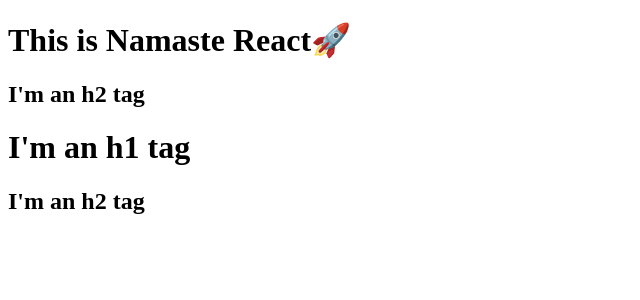
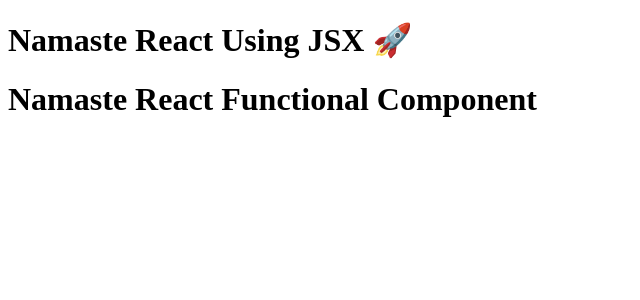
Before and after one commit to GMuskan/Namaste-React, a React (Vite) app: page / in a window 1280 px wide. Shown: the top 300 px of the page, without its empty margins (0-640 px from the left). Built offline with nearby package versions, Linux system fonts and the light colour scheme.

Commit message:
episode 3

```diff
--- a/App.js
+++ b/App.js
@@ -1,29 +1,38 @@
-import React from "react";
+import React, { StrictMode } from "react";
 import ReactDOM from "react-dom/client";
-const heading = React.createElement("h1", { id: "heading", xyz: "abc" }, "Hello World from React!");
-console.log(heading); //object
-// const root = ReactDOM.createRoot(document.getElementById("root"));
-// root.render(heading);
 
-//  nested html structure using react
+// JSX - (transpiled before it reaches the JS) - Parcel - Babel
+// JSX => Babel transpiles it to React.createElement => ReactElement(JS Object) => HTMLElement(render)
 
-//  <div id="parent">
-//     <div id="child">
-//         <h1>I'm an h1 tag</h1>
-//         <h2>I'm an h2 tag</h2>
-//     </div>
-//     <div id="child">
-//          <h1>I'm an h1 tag</h1>
-//          <h2>I'm an h2 tag</h2>
-//     </div>
-// </div>
+//React Element
+const heading = (
+    <h1 className="head" tabIndex="5">
+        Namaste React Using JSX 🚀
+    </h1>
+);
 
-const parent = React.createElement("div", { id: "parent" },
-    [React.createElement("div", { id: "child1" },
-        [React.createElement("h1", {}, "This is Namaste React🚀"), React.createElement("h2", {}, "I'm an h2 tag")]),
-    React.createElement("div", { id: "child2" },
-            [React.createElement("h1", {}, "I'm an h1 tag"), React.createElement("h2", {}, "I'm an h2 tag")])]);
+//React Functional Component
+const Title = () => (
+    <h1 className="head" tabIndex="5">
+        Namaste React Using JSX 🚀
+    </h1>
+);
 
-console.log(parent); //object
+const HeadingComponent = () => (
+    <div id="container">
+        <Title/>
+        <h1 className="heading">
+            Namaste React Functional Component
+        </h1>
+    </div>
+)
+
+// console.log(heading);
+
 const root = ReactDOM.createRoot(document.getElementById("root"));
-root.render(parent);
+//root.render(heading);
+root.render(
+    <StrictMode>
+        <HeadingComponent/>
+    </StrictMode>
+)
--- a/package.json
+++ b/package.json
@@ -3,6 +3,8 @@
   "version": "1.0.0",
   "description": "Learning react",
   "scripts": {
+    "start": "parcel index.html",
+    "build": "parcel build index.html",
     "test": "jest"
   },
   "repository": {
```
